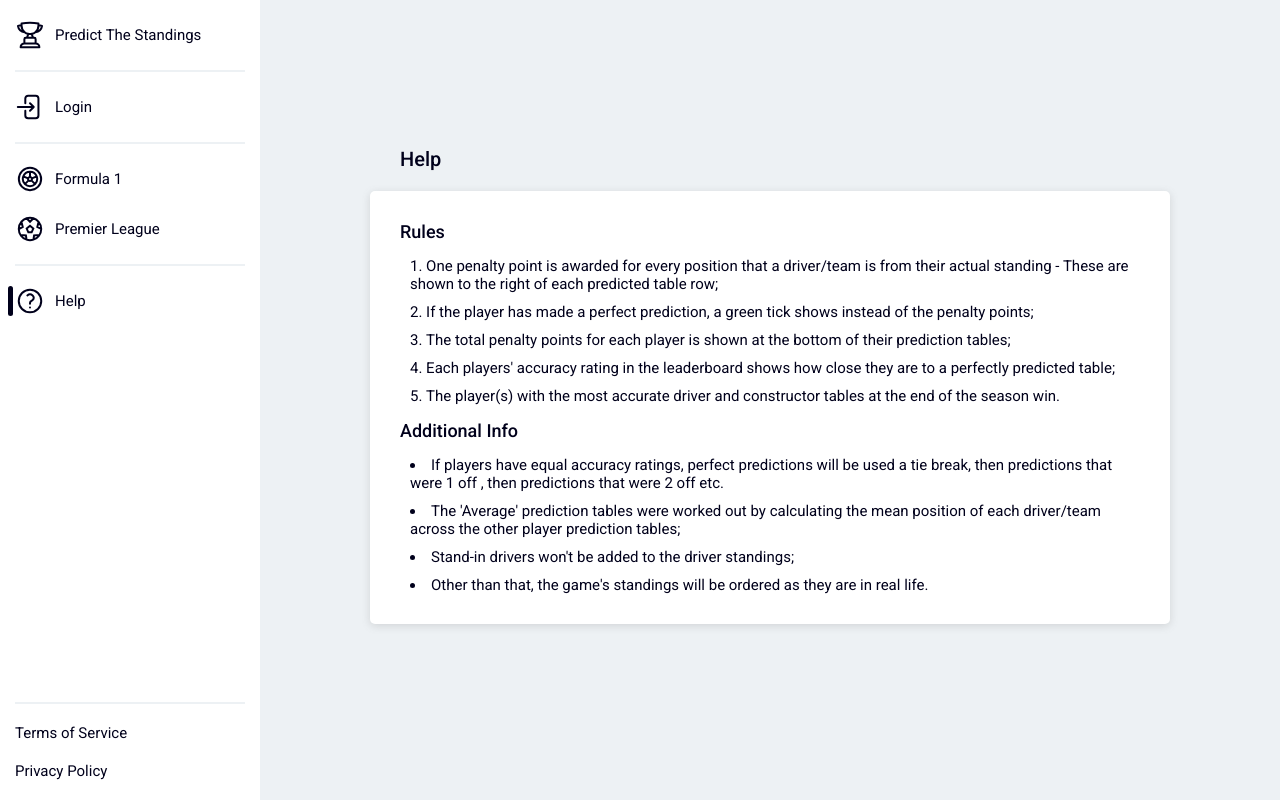
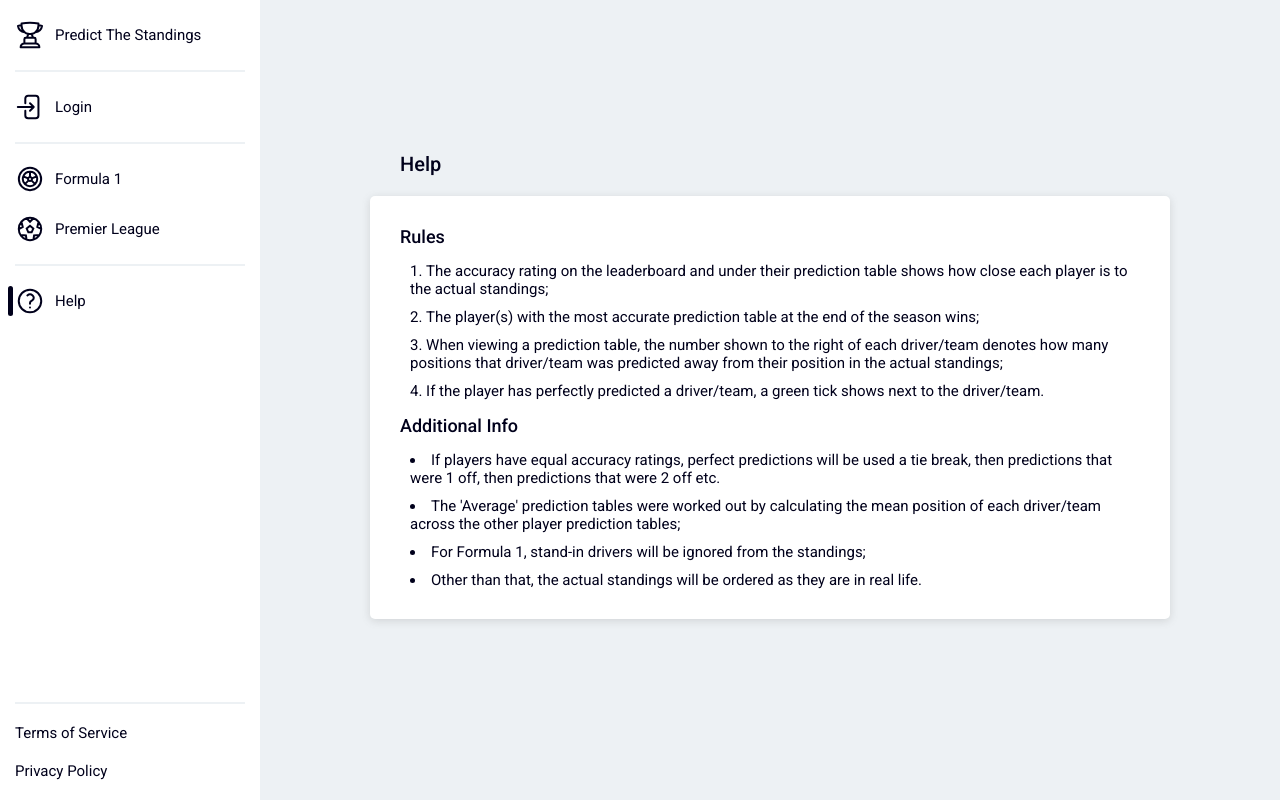
Before and after one commit to davidwillprice/predict-the-standings, a Next.js app: page /help in a window 1280 px wide. Built offline with nearby package versions, Linux system fonts and the light colour scheme; no server answers.

Commit message:
Update help text
- Cover F1 and football
- Update outdated sections about penalty points

```diff
--- a/app/help/page.tsx
+++ b/app/help/page.tsx
@@ -14,47 +14,44 @@ const Page = () => {
       </PanelHeading>
       <Panel>
         <h2>Rules</h2>
-        {/**@todo Update help text to cover football as well as F1 */}
         {/**@todo Add example prediction table and leaderboard */}
         <ol>
           <li>
-            One penalty point is awarded for every position that a driver/team
-            is from their actual standing - These are shown to the right of each
-            predicted table row;
+            The accuracy rating on the leaderboard and under their prediction
+            table shows how close each player is to the actual standings;
           </li>
           <li>
-            If the player has made a perfect prediction, a green tick shows
-            instead of the penalty points;
+            The player(s) with the most accurate prediction table at the end of
+            the season wins;
           </li>
           <li>
-            The total penalty points for each player is shown at the bottom of
-            their prediction tables;
+            When viewing a prediction table, the number shown to the right of
+            each driver/team denotes how many positions that driver/team was
+            predicted away from their position in the actual standings;
           </li>
           <li>
-            Each players&apos; accuracy rating in the leaderboard shows how
-            close they are to a perfectly predicted table;
-          </li>
-          <li>
-            The player(s) with the most accurate driver and constructor tables
-            at the end of the season win.
+            If the player has perfectly predicted a driver/team, a green tick
+            shows next to the driver/team.
           </li>
         </ol>
         <h2>Additional Info</h2>
         <ul>
           <li>
             If players have equal accuracy ratings, perfect predictions will be
-            used a tie break, then predictions that were 1 off , then
-            predictions that were 2 off etc.
+            used a tie break, then predictions that were 1 off, then predictions
+            that were 2 off etc.
           </li>
           <li>
             The &apos;Average&apos; prediction tables were worked out by
             calculating the mean position of each driver/team across the other
             player prediction tables;
           </li>
-          <li>Stand-in drivers won&apos;t be added to the driver standings;</li>
           <li>
-            Other than that, the game&apos;s standings will be ordered as they
-            are in real life.
+            For Formula 1, stand-in drivers will be ignored from the standings;
+          </li>
+          <li>
+            Other than that, the actual standings will be ordered as they are in
+            real life.
           </li>
         </ul>
       </Panel>
```
